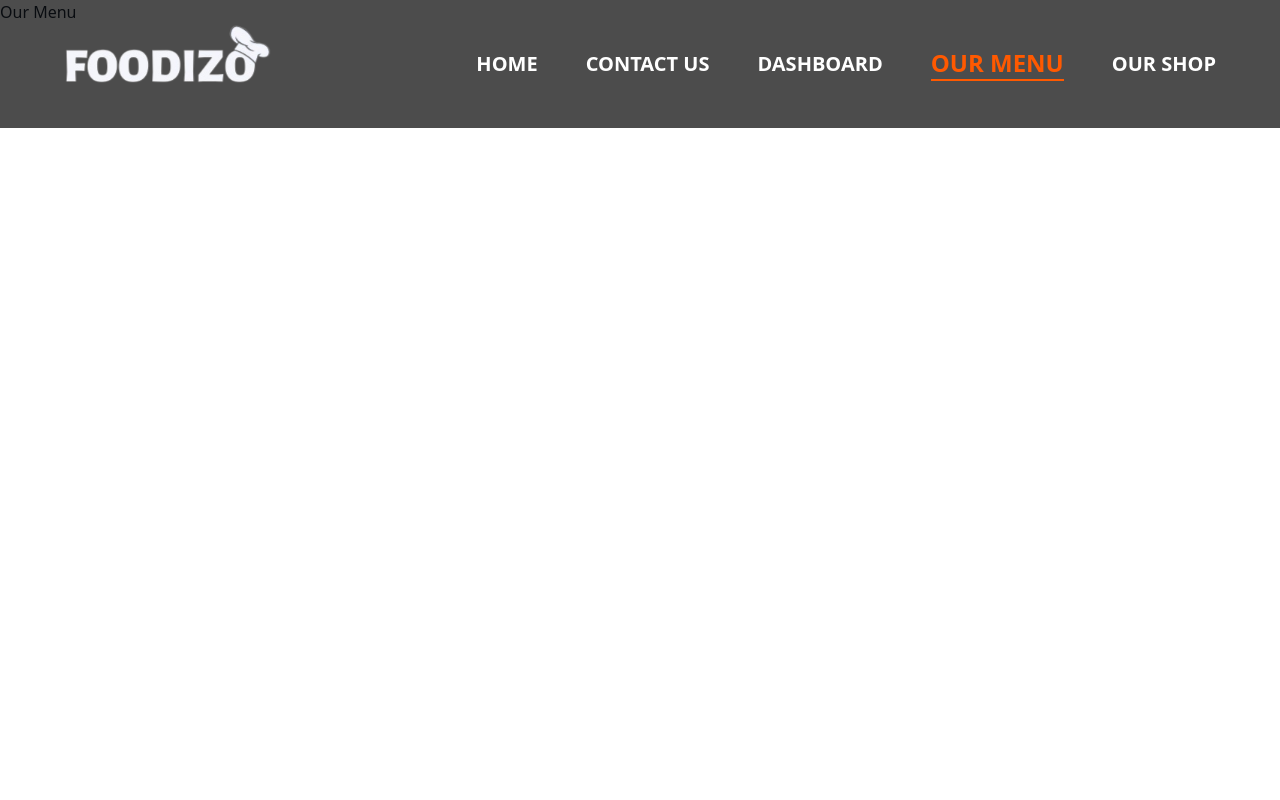
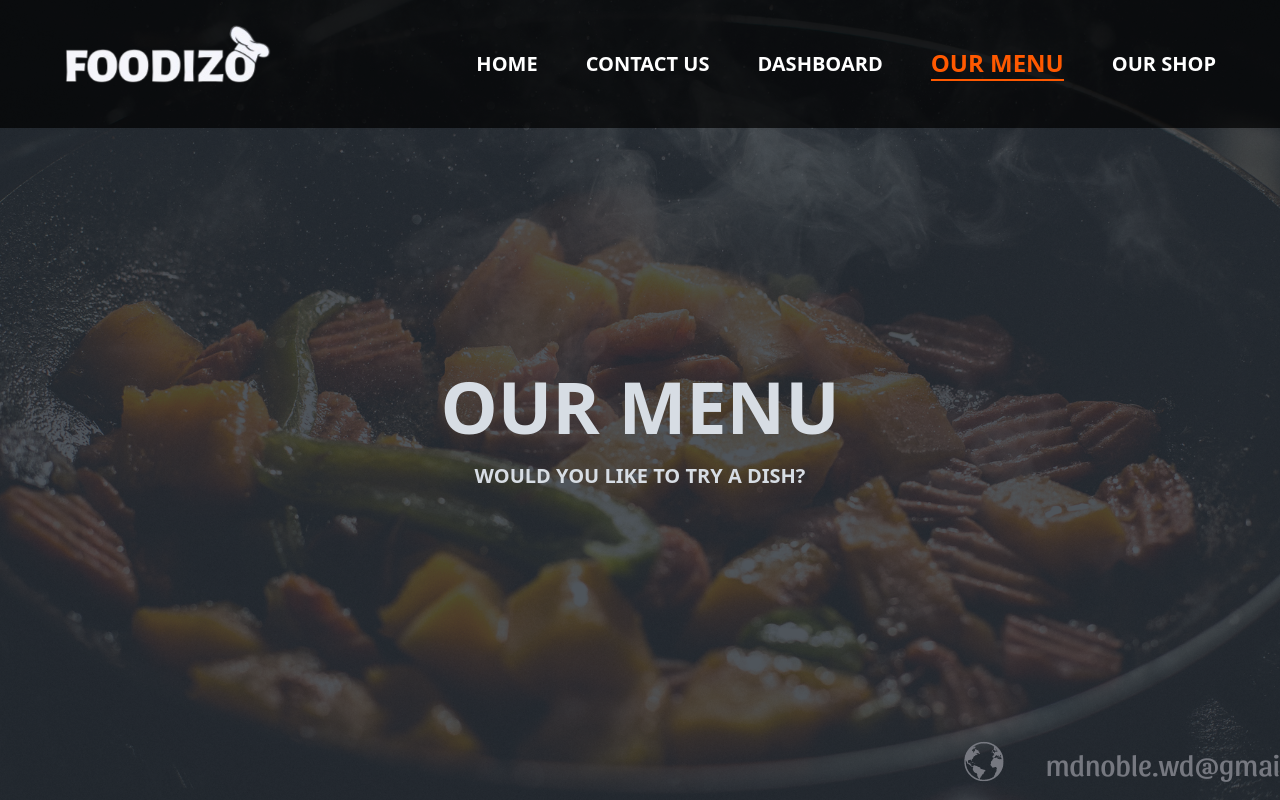
Before and after one commit to mdnoble1/foodizo-client, a React (Vite) app: page /menu in a window 1280 px wide. Built offline with nearby package versions, Linux system fonts and the light colour scheme.

Commit message:
created a reusable titlebanner and added a banner on menu route

```diff
--- a/src/pages/menu/Menu.jsx
+++ b/src/pages/menu/Menu.jsx
@@ -1,4 +1,5 @@
 import { Helmet } from "react-helmet-async";
+import MenuBanner from "./MenuBanner/MenuBanner";
 
 const Menu = () => {
   return (
@@ -6,7 +7,7 @@ const Menu = () => {
       <Helmet>
         <title>Foodizo | Our Menu</title>
       </Helmet>
-      Our Menu
+      <MenuBanner></MenuBanner>
     </section>
   );
 };
--- /dev/null
+++ b/src/pages/menu/MenuBanner/MenuBanner.jsx
@@ -0,0 +1,16 @@
+import TitleBanner from "../../shared/TitleBanner/TitleBanner";
+import image from "../../../assets/SharedBanner/menuBanner.png";
+
+const MenuBanner = () => {
+  return (
+    <div>
+      <TitleBanner
+        image={image}
+        title={"OUR MENU"}
+        description={"Would you like to try a dish?"}
+      ></TitleBanner>
+    </div>
+  );
+};
+
+export default MenuBanner;
--- /dev/null
+++ b/src/pages/shared/TitleBanner/TitleBanner.jsx
@@ -0,0 +1,23 @@
+const BannerCover = ( { image , title , description } ) => {
+    return (
+      <div
+        className="hero h-[400px] lg:h-[800px]"
+        style={{
+          backgroundImage:
+            `url("${image}")`,
+        }}
+      >
+        <div className="hero-overlay bg-opacity-60"></div>
+        <div className="hero-content text-center text-neutral-content">
+          <div className="max-w-2xl mt-20">
+            <h1 className="mb-5 text-4xl lg:text-7xl font-bold uppercase cinzel">{title}</h1>
+            <p className="mb-5 uppercase cinzel font-semibold lg:text-xl">
+              {description}
+            </p>
+          </div>
+        </div>
+      </div>
+    );
+  };
+
+  export default BannerCover;
```
Also changed, not shown: src/assets/SharedBanner/menuBanner.png (added).
